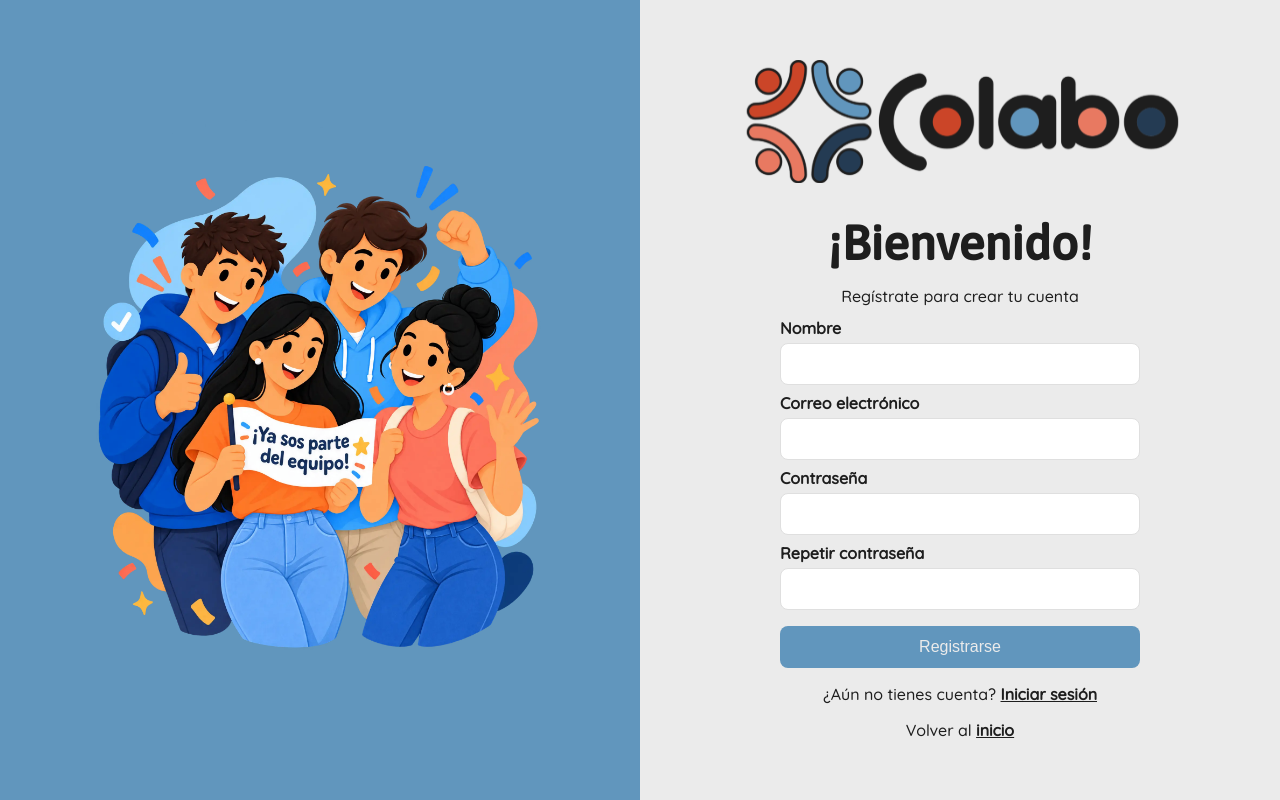
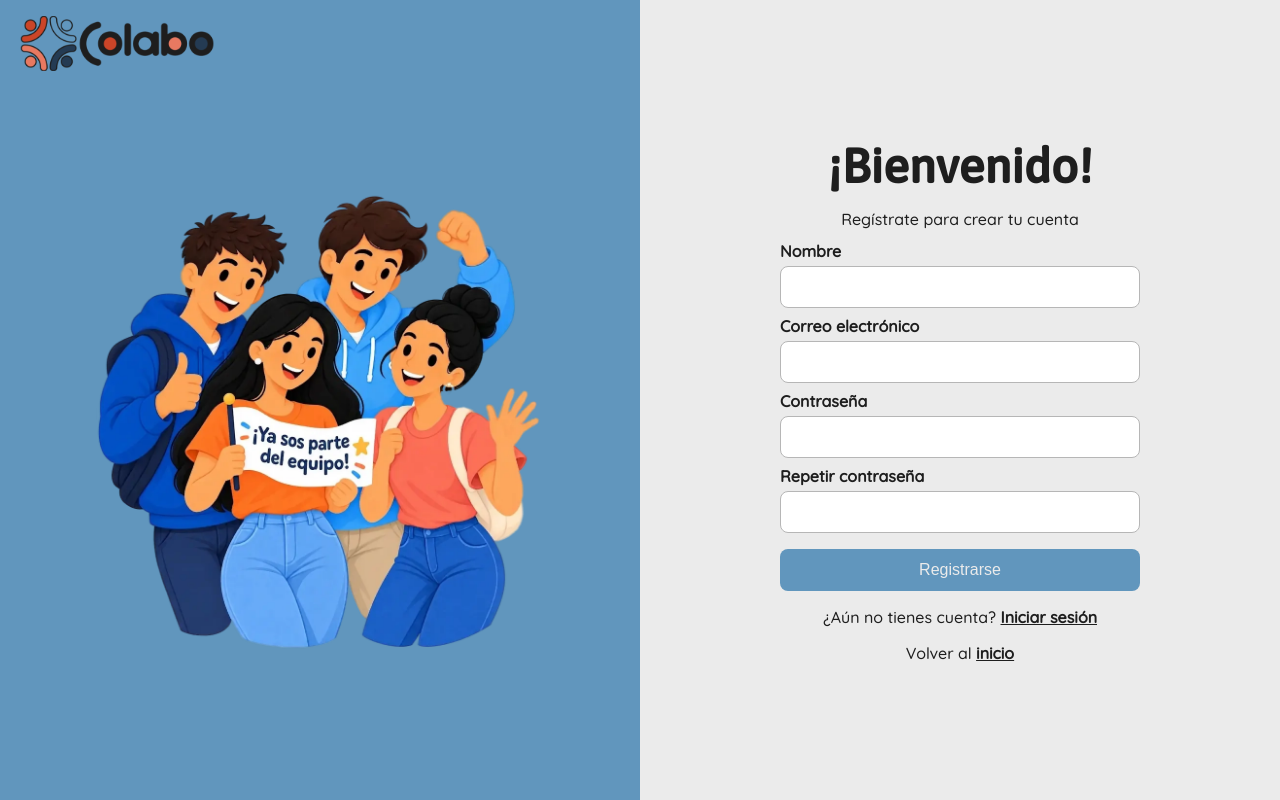
Before and after one commit to titoValen/colabo, a React (Vite) app in the folder client/: page /registrarse in a window 1280 px wide. Built offline with nearby package versions, Linux system fonts and the light colour scheme; no server answers.

Commit message:
feat: actualizar las páginas y los estilos de autenticación para mejorar la disposición y la identidad de marca

```diff
--- a/client/src/pages/Login.jsx
+++ b/client/src/pages/Login.jsx
@@ -44,9 +44,6 @@ export default function Login() {
   return (
     <main className="auth-page">
       <section className="auth-panel" aria-labelledby="auth-title">
-        <figure className="auth-logo">
-          <img src={Logo} alt="Logo de Colabo" />
-        </figure>
         <h1>Inicia sesión</h1>
         {location.state?.message && (
           <p className="auth-success" role="status">
@@ -106,7 +103,12 @@ export default function Login() {
         </div>
       </section>
       <section className="auth-image">
-        <img src={ColaboLogin} alt="Ilustración de Colabo" loading="lazy" />
+        <figure className="auth-logo auth-logo--login">
+          <img src={Logo} alt="Logo de Colabo" />
+        </figure>
+        <figure>
+          <img src={ColaboLogin} alt="Ilustración de Colabo" loading="lazy" />
+        </figure>
       </section>
     </main>
   );
--- a/client/src/pages/Price.jsx
+++ b/client/src/pages/Price.jsx
@@ -4,12 +4,12 @@ import { useState } from "react";
 
 const plusPlans = {
   monthly: {
-    amount: "4.999",
-    period: "/mes por grupo",
+    amount: "19.999",
+    period: "/mes",
   },
   annual: {
-    amount: "49.990",
-    period: "/año por grupo",
+    amount: "199.990",
+    period: "/año",
   },
 };
 
@@ -26,8 +26,9 @@ const plusFeatures = [
   "Historial completo de cumplimiento e incumplimiento de acuerdos.",
   "Panel de gastos compartidos, aportes y saldos.",
   "Estadísticas de participación y responsabilidades.",
-  "Recordatorios y automatizaciones avanzadas.",
+  "Capacidad de agregar hasta 50 personas.",
   "Personalización avanzada y exportación de información.",
+  "Beneficios premium compartidos con todos los integrantes del grupo.."
 ];
 
 export default function Price() {
--- a/client/src/pages/Register.jsx
+++ b/client/src/pages/Register.jsx
@@ -55,19 +55,21 @@ export default function Register() {
     );
 
   return (
-    <main className="auth-page auth-page-register">
+    <main className="auth-page auth-page--register">
       <section className="auth-image">
-        <img src={ColaboLogin} alt="Ilustración de Colabo" loading="lazy" />
+        <figure className="auth-logo auth-logo--register">
+          <img src={Logo} alt="Logo de Colabo" />
+        </figure>
+        <figure>
+          <img src={ColaboLogin} alt="Ilustración de Colabo" loading="lazy" />
+        </figure>
       </section>
 
       <section
-        className="auth-panel auth-panel-register"
+        className="auth-panel auth-panel--register"
         aria-labelledby="auth-title"
       >
-        <figure className="auth-logo">
-          <img src={Logo} alt="Logo de Colabo" />
-        </figure>
-        <h1 id="auth-title" className="auth-title">
+        <h1 id="auth-title">
           ¡Bienvenido!
         </h1>
         <span className="auth-description">
@@ -75,7 +77,7 @@ export default function Register() {
         </span>
         {error("general")}
 
-        <form className="auth-form auth-form-register" onSubmit={handleSubmit}>
+        <form className="auth-form auth-form--register" onSubmit={handleSubmit}>
           <AuthField
             label={"Nombre"}
             input={{
@@ -144,7 +146,8 @@ export default function Register() {
 
         <div className="auth-links">
           <p className="auth-switch">
-            ¿Aún no tienes cuenta? <Link to="/iniciar-sesion">Iniciar sesión</Link>
+            ¿Aún no tienes cuenta?{" "}
+            <Link to="/iniciar-sesion">Iniciar sesión</Link>
           </p>
           <p className="auth-switch">
             Volver al <Link to="/">inicio</Link>
--- a/client/src/styles/auth.css
+++ b/client/src/styles/auth.css
@@ -58,7 +58,7 @@
 
 .auth-input {
   padding: 0.75rem 1rem;
-  border: 1px solid #dfdfdf;
+  border: 1px solid var(--color-gray);
   border-radius: 0.5rem;
   font-size: 1rem;
 }
@@ -105,27 +105,37 @@
 }
 
 .auth-logo {
-  margin-bottom: clamp(1rem, 3vw, 2rem);
+  margin: 1rem;
+  position: absolute;
+  top: 0;
+}
+
+.auth-logo--register {
+  left: 0;
+}
+
+.auth-logo--login {
+  right: 0;
 }
 
 .auth-logo img {
   display: block;
-  width: clamp(250px, 35vw, 450px);
+  width: clamp(100px, 35vw, 200px);
   max-width: 100%;
   height: auto;
 }
 
-.auth-form-register {
+.auth-form--register {
   max-width: 360px;
   gap: 0.5rem;
   margin: 0.75rem 0 1rem;
 }
 
-.auth-form-register .auth-input {
+.auth-form--register .auth-input {
   padding: 0.625rem 0.875rem;
 }
 
-.auth-form-register .auth-submit {
+.auth-form--register .auth-submit {
   margin-top: 0.5rem;
 }
 
@@ -169,7 +179,7 @@
     padding: clamp(1.5rem, 5vw, 3rem);
   }
 
-  .auth-panel-register {
+  .auth-panel--register {
     justify-content: flex-start;
     padding: 1.5rem clamp(1rem, 5vw, 2.5rem);
   }
@@ -182,7 +192,7 @@
     max-width: min(100%, 400px);
   }
 
-  .auth-form-register {
+  .auth-form--register {
     max-width: min(100%, 360px);
   }
 }
@@ -196,7 +206,7 @@
     font-size: clamp(1.75rem, 8vw, 2.25rem);
   }
 
-  .auth-logo-register {
+  .auth-logo--register {
     margin-bottom: 0.5rem;
   }
 
@@ -207,11 +217,11 @@
 
   }
 
-  .auth-panel-register > h1 {
+  .auth-panel--register > h1 {
     font-size: clamp(1.5rem, 7vw, 2rem);
   }
 
-  .auth-panel-register .auth-description {
+  .auth-panel--register .auth-description {
     margin-top: 0.5rem;
     font-size: 0.9375rem;
   }
@@ -221,7 +231,7 @@
     margin: 1rem 0 1.5rem;
   }
 
-  .auth-form-register {
+  .auth-form--register {
     gap: 0.5rem;
     margin: 0.75rem 0 1rem;
   }
@@ -231,11 +241,11 @@
     font-size: 0.9375rem;
   }
 
-  .auth-form-register .auth-input {
+  .auth-form--register .auth-input {
     padding: 0.55rem 0.75rem;
   }
 
-  .auth-form-register .auth-submit {
+  .auth-form--register .auth-submit {
     padding: 0.625rem;
   }
 
@@ -244,7 +254,7 @@
     text-align: center;
   }
 
-  .auth-panel-register .auth-links {
+  .auth-panel--register .auth-links {
     gap: 0.5rem;
     font-size: 0.875rem;
   }
--- a/client/src/styles/landing.css
+++ b/client/src/styles/landing.css
@@ -178,7 +178,7 @@
 .landing-faq-intro {
   display: flex;
   flex-direction: column;
-  align-items: justify;
+  align-items: center;
   gap: 0.75rem;
   text-align: justify;
 }
--- a/client/src/styles/profile.css
+++ b/client/src/styles/profile.css
@@ -155,7 +155,7 @@
 .profile-info-row dd {
   color: var(--color-blue);
   font-weight: 700;
-    font-family: var(--font-body);
+  font-family: var(--font-body);
 }
 
 .profile-info-row dd.is-empty {
@@ -256,7 +256,9 @@
   border: 1px solid var(--color-sky-blue);
   background-color: var(--color-sky-blue);
   color: var(--color-white);
-  transition: background-color 0.3s ease;
+  transition:
+    background-color 0.3s ease,
+    border 0.3s ease;
 }
 
 .profile-save-button:hover:not(:disabled) {
```
Also changed, not shown: client/src/assets/illustration/colabo_register.webp.
